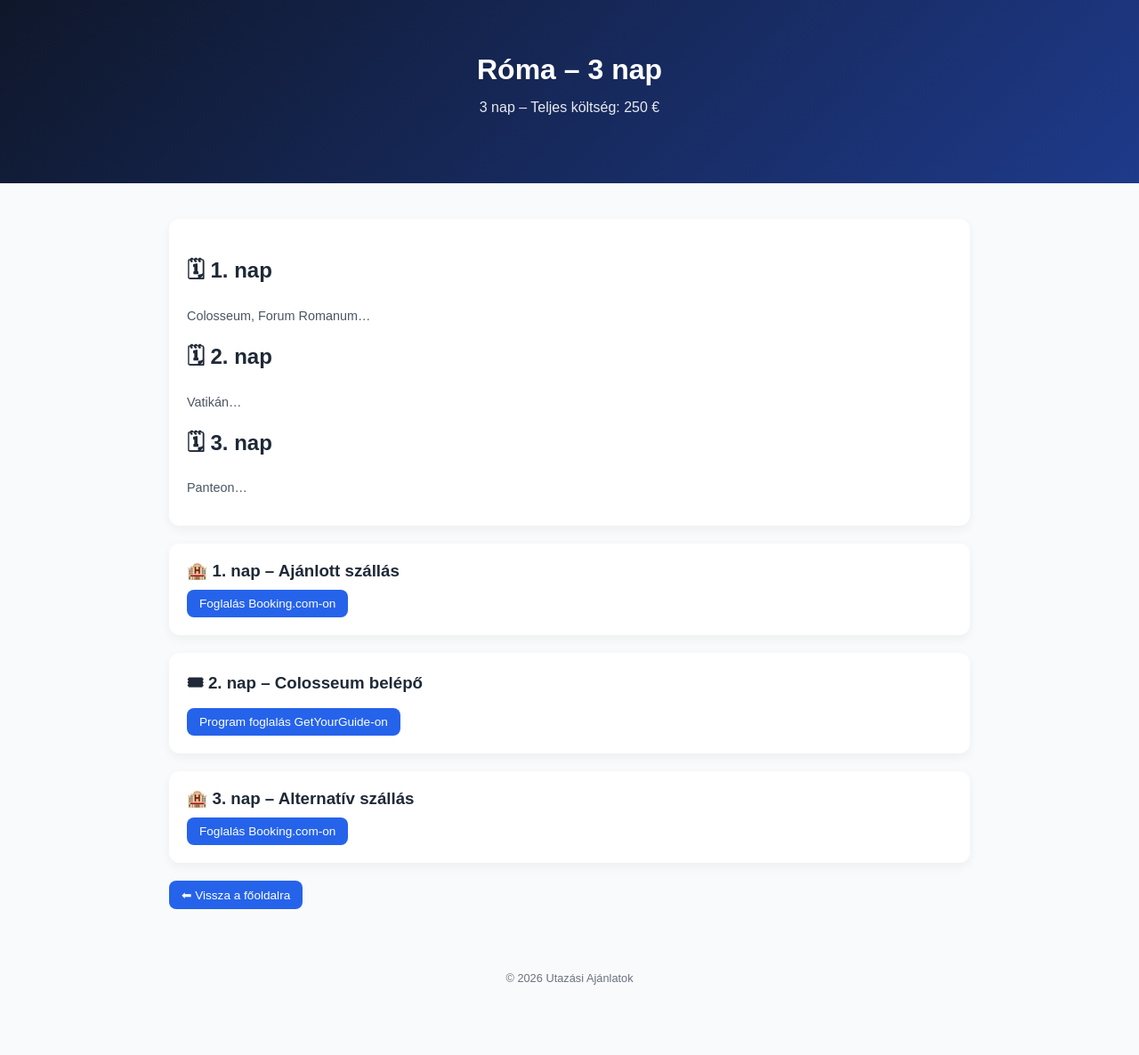
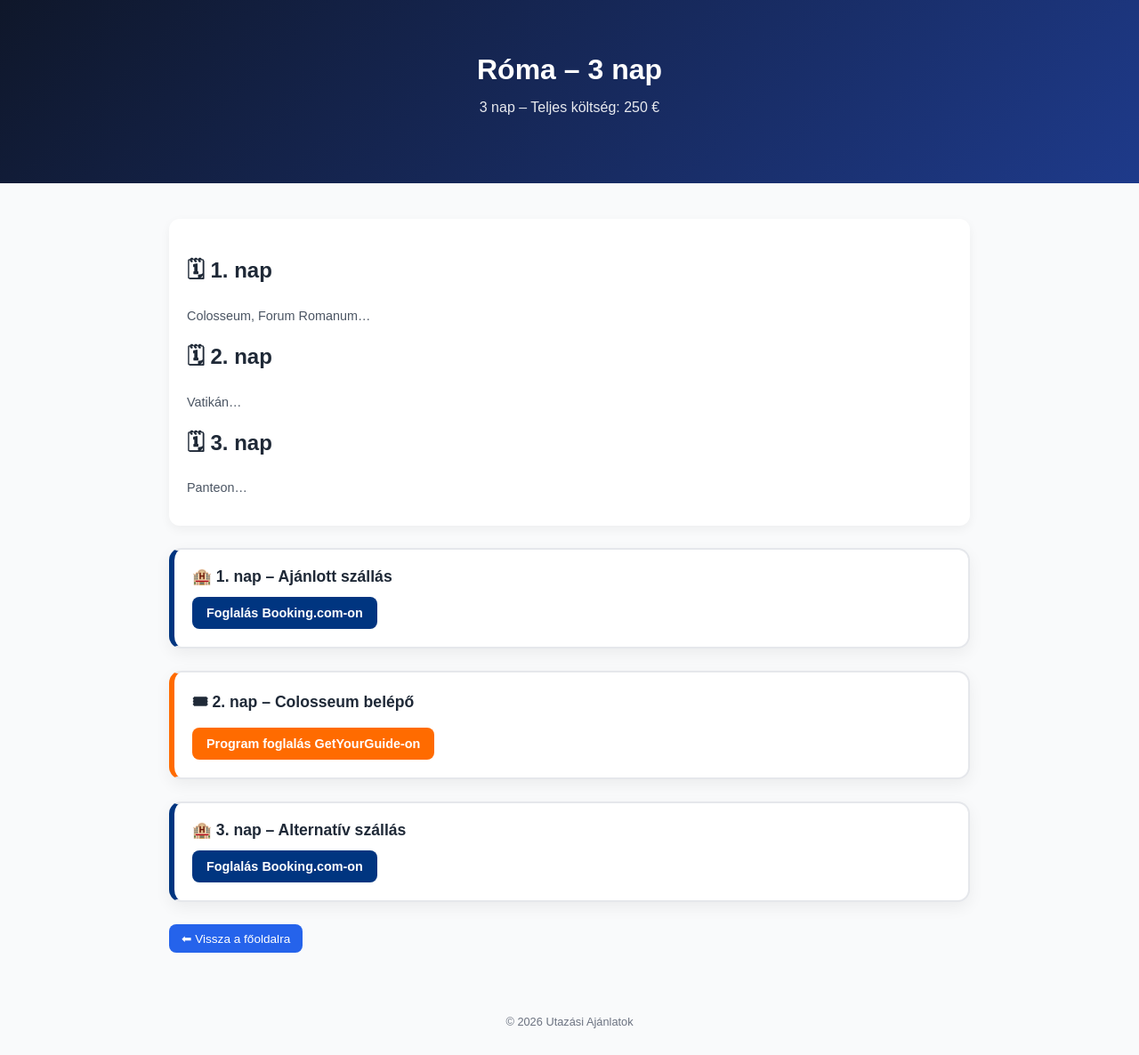
Before and after one commit to Norbi6/travel_site, a Jekyll site: the page built from _offers/rome2.md, in a window 1280 px wide. Shown: the whole page at 89% size. Built offline with Jekyll 4.4.1, drawn with Linux system fonts in a browser that asks for light colours; before the commit the page ends 1137 px from its top, so only the background shows below that.

Commit message:
Update offer.html

```diff
--- a/_layouts/offer.html
+++ b/_layouts/offer.html
@@ -18,10 +18,12 @@
   <div class="card">
     {{ content }}
   </div>
-
   {% if page.affiliate_blocks %}
   {% for block in page.affiliate_blocks %}
-    <div class="card">
+    <div class="affiliate-card
+      {% if block.type == 'booking' %}affiliate-booking{% endif %}
+      {% if block.type == 'gyg' %}affiliate-gyg{% endif %}
+    ">
       <h3>
         {% if block.type == "booking" %}
           🏨
@@ -31,7 +33,11 @@
         {{ block.title }}
       </h3>
 
-      <a href="{{ block.url }}" target="_blank" class="btn">
+      <a href="{{ block.url }}" target="_blank"
+         class="affiliate-btn
+         {% if block.type == 'booking' %}btn-booking{% endif %}
+         {% if block.type == 'gyg' %}btn-gyg{% endif %}">
+
          {% if block.type == "booking" %}
            Foglalás Booking.com-on
          {% elsif block.type == "gyg" %}
```
Lines whose indentation alone changed are shown as unchanged.
